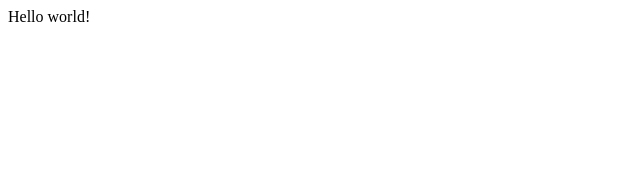
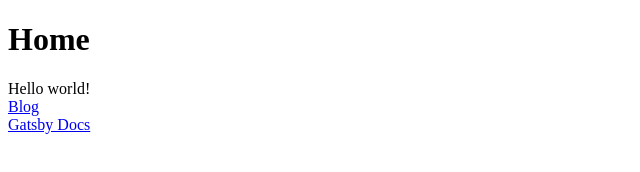
Before and after one commit to stephangriesel/gatsby-contentful-old, a Gatsby site: page / in a window 1280 px wide. Shown: the whole page, without its empty margins (0-640 px from the left). Built offline with nearby package versions, Linux system fonts and the light colour scheme; Gatsby itself is replaced by a stand-in of ours.

Commit message:
add link component

```diff
--- a/src/pages/blog.js
+++ b/src/pages/blog.js
@@ -1,10 +1,15 @@
 import React, { Component } from 'react'
+import { Link } from 'gatsby'
 
 export default class blog extends Component {
     render() {
         return (
             <div>
                 blog
+                <div>
+                    {/* <a href="/blog">Blog</a> */}
+                    <Link to="/">Home</Link>
+                </div>
             </div>
         )
     }
--- a/src/pages/index.js
+++ b/src/pages/index.js
@@ -1,3 +1,16 @@
 import React from "react"
+import { Link } from 'gatsby'
 
-export default () => <div>Hello world!</div>
+export default () => (
+    <div>
+        <h1>Home</h1>
+        Hello world!
+        <div>
+            {/* <a href="/blog">Blog</a> */}
+            <Link to="/blog">Blog</Link>
+        </div>
+        <div>
+            <a href="https://www.gatsbyjs.org">Gatsby Docs</a>
+        </div>
+    </div>
+)
```
